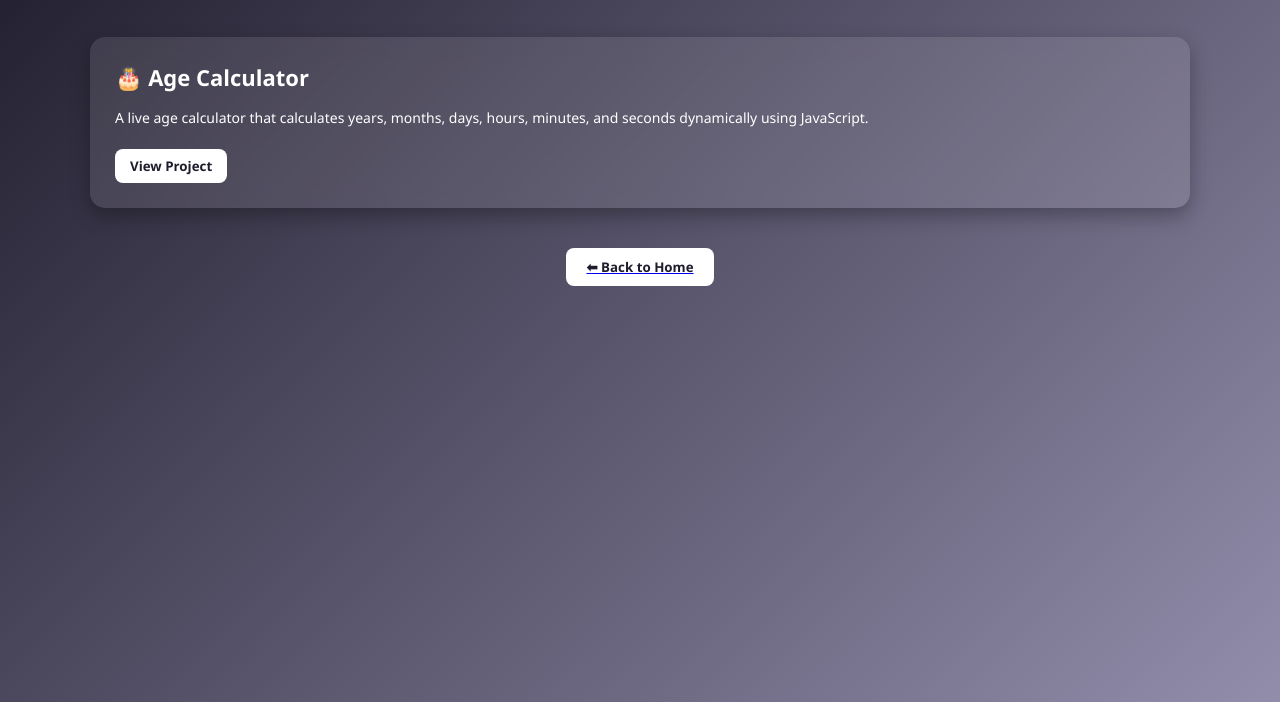
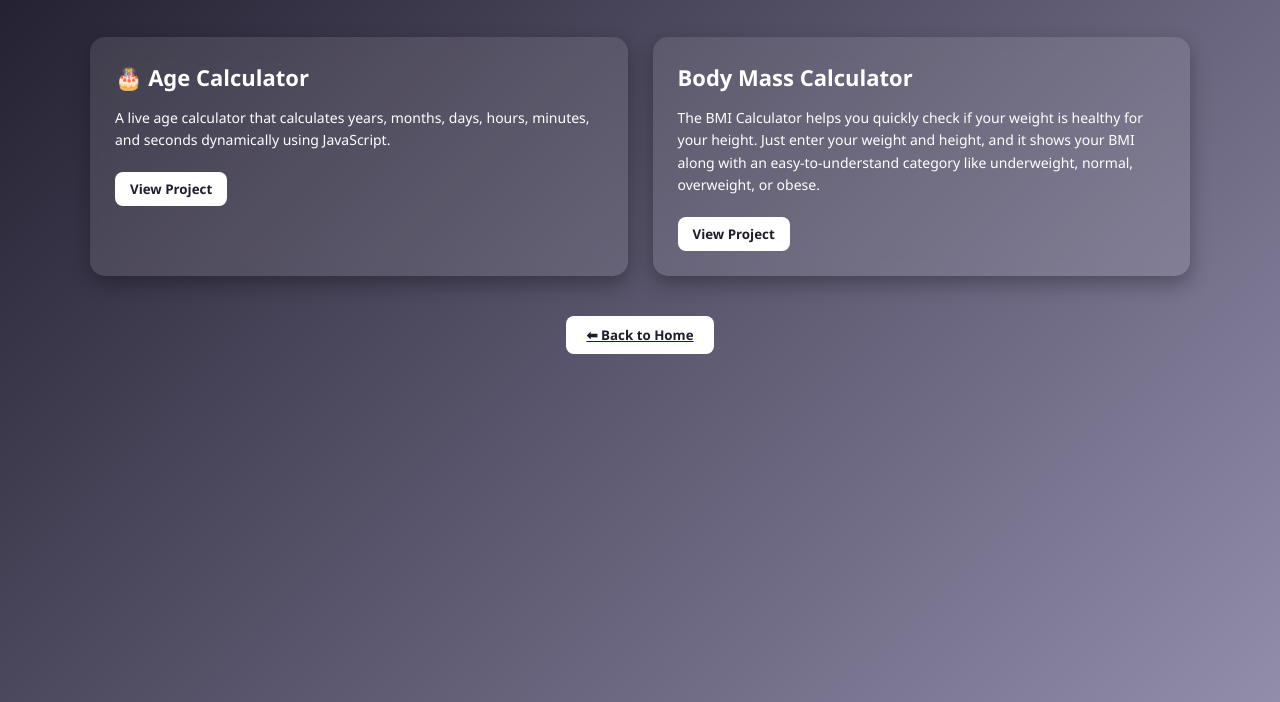
Before and after one commit to abhinavjacobsunny/portfolio, a plain HTML site: page project.html in a window 1280 px wide. Shown: the part 98-800 px from the top of the page. Drawn offline with Linux system fonts and the light colour scheme.

Commit message:
Update project.html

```diff
--- a/project.html
+++ b/project.html
@@ -109,6 +109,14 @@
          </a>
     </div>
 
+   <div class="project-card">
+        <h2>Body Mass Calculator</h2>
+        <p>The BMI Calculator helps you quickly check if your weight is healthy for your height. Just enter your weight and height, and it shows your BMI along with an easy-to-understand category like underweight, normal, overweight, or obese.</p>
+        <a href="project2.html">
+           <button>View Project</button>
+         </a>
+    </div>
+
 </div>
 
 <a href="index.html">
```
